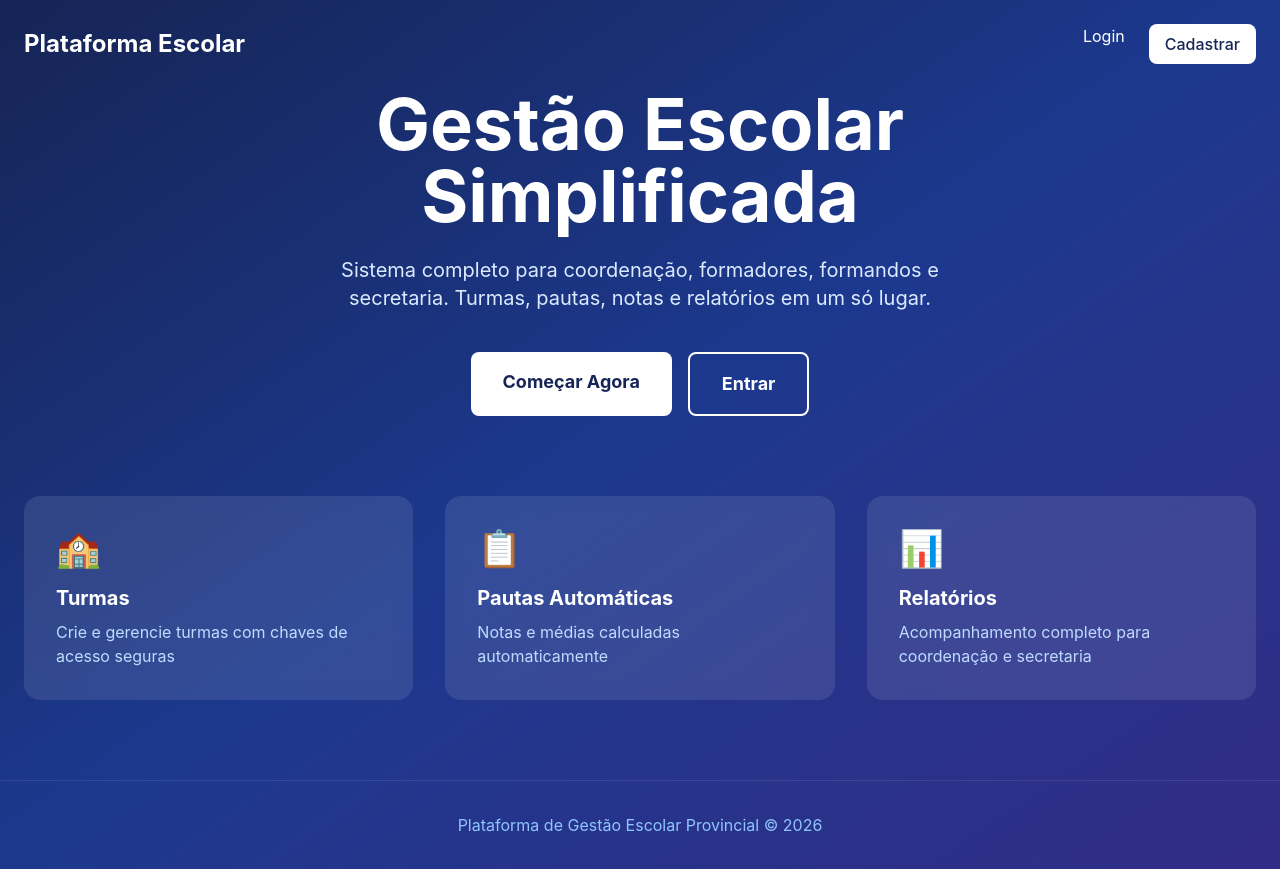
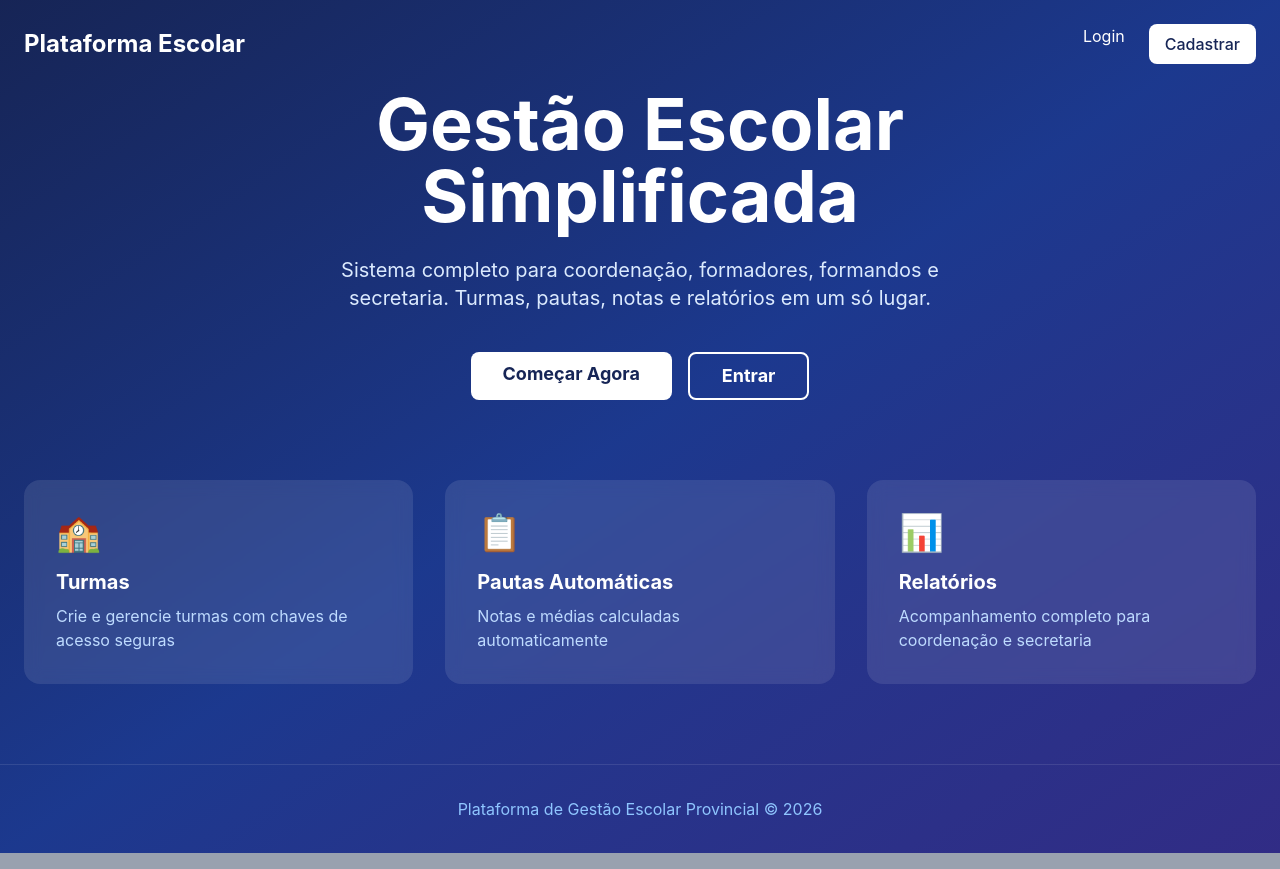
Before and after one commit to tomasraul001/plataforma-escolar, a React (Vite) app in the folder frontend/: page / in a window 1280 px wide. Built offline with nearby package versions, Linux system fonts and the light colour scheme; no server answers.

Commit message:
solving cors problem

```diff
--- a/frontend/src/pages/public/Landing.jsx
+++ b/frontend/src/pages/public/Landing.jsx
@@ -27,13 +27,13 @@
           <div className="flex gap-4 justify-center">
             <Link
               to="/cadastro"
-              className="bg-white text-blue-950 px-8 py-4 rounded-lg font-bold text-lg hover:bg-blue-50 transition-colors"
+              className="bg-white text-blue-950 px-8 py-4 sm:py-2 rounded-lg font-bold text-lg hover:bg-blue-50 transition-colors"
             >
               Começar Agora
             </Link>
             <Link
               to="/login"
-              className="border-2 border-white text-white px-8 py-4 rounded-lg font-bold text-lg hover:bg-white/10 transition-colors"
+              className="border-2 border-white text-white px-8 py-4 sm:py-2 rounded-lg font-bold text-lg hover:bg-white/10 transition-colors"
             >
               Entrar
             </Link>
```
Also changed, not shown: 1 other file (tests, documents, lock files or other folders).
